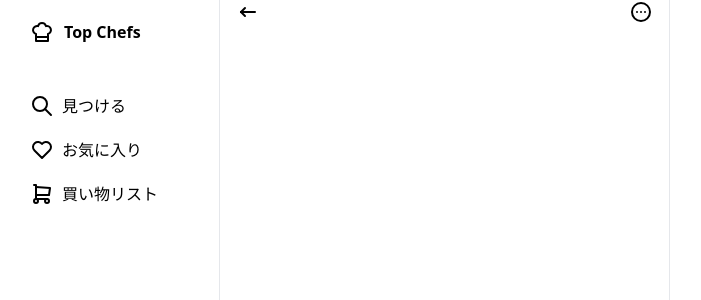
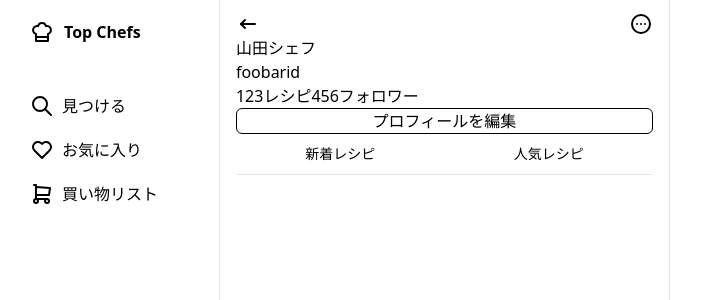
Before and after one commit to qin-team-recipe/14-frontend, a Next.js app: page /chefmypage in a window 1280 px wide. Shown: the top 300 px of the page, without its empty margins (290-991 px from the left). Built offline with nearby package versions, Linux system fonts and the light colour scheme.

Commit message:
プロフィールを編集ボタンの作成

```diff
--- /dev/null
+++ b/src/app/(top)/chefmypage/_components/ChefProfileEditButton.jsx
@@ -0,0 +1,7 @@
+export function ChefProfileEditButton() {
+  return (
+    <button className="w-full rounded-md border border-black">
+      プロフィールを編集
+    </button>
+  );
+}
--- a/src/app/(top)/chefmypage/page.jsx
+++ b/src/app/(top)/chefmypage/page.jsx
@@ -1,13 +1,30 @@
 import { IconDotsCircleHorizontal } from "@tabler/icons-react";
 import { IconArrowNarrowLeft } from "@tabler/icons-react";
+import { ChefProfileEditButton } from "./_components/ChefProfileEditButton";
+import { Tabs } from "@/components/Tabs";
 
 export default function Profile() {
   return (
-    <div className="px-4">
+    <div className="px-4 py-3">
       <div className="flex justify-between">
         <IconArrowNarrowLeft />
         <IconDotsCircleHorizontal />
       </div>
+      <div>
+        <h1>山田シェフ</h1>
+        <p>foobarid</p>
+      </div>
+      <div className="flex">
+        <div>123レシピ</div>
+        <div>456フォロワー</div>
+      </div>
+      <ChefProfileEditButton />
+      <Tabs
+        tabItems={[
+          { label: "新着レシピ", href: "/recipe" },
+          { label: "人気レシピ", href: "/ingredient" },
+        ]}
+      />
     </div>
   );
 }
```
